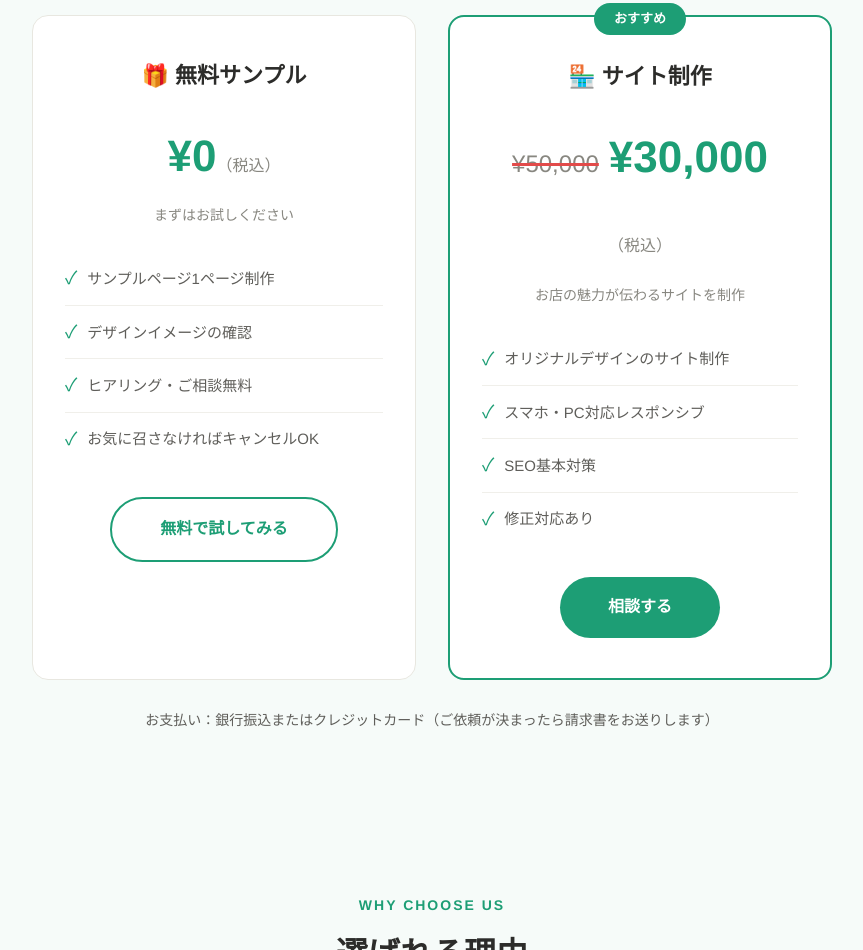
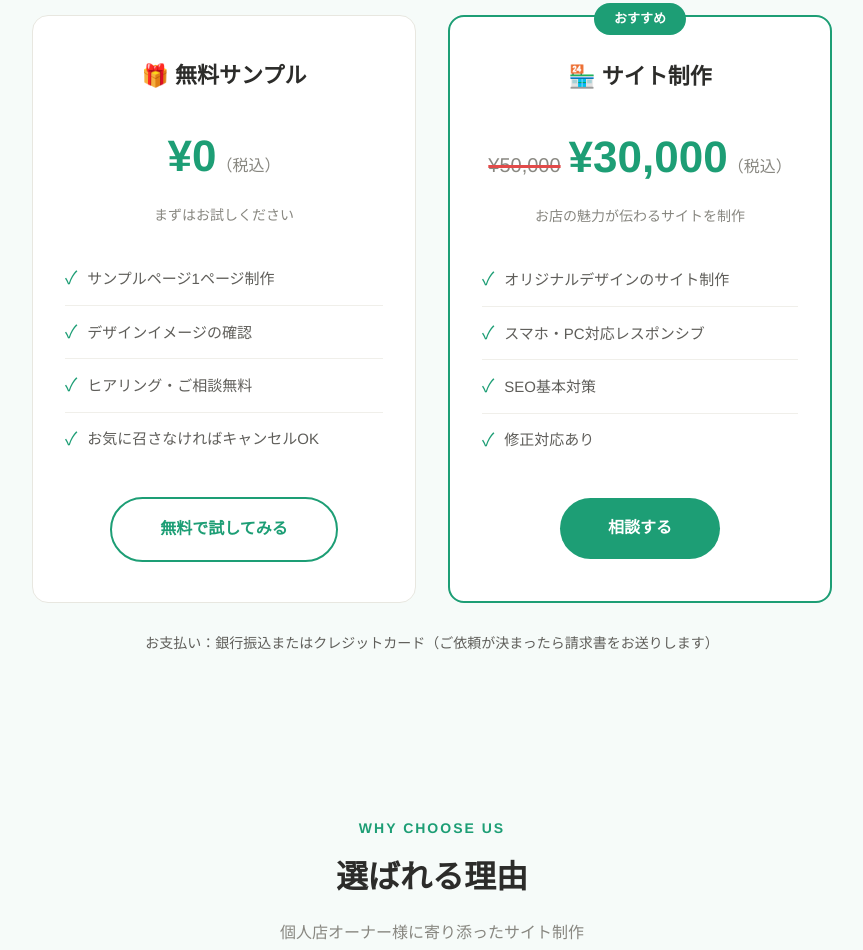
Before and after one commit to ttksqq-dot/omise-page-koubou, a plain HTML site: page index.html in a window 1280 px wide. Shown: the part 2344-3294 px from the top of the page, without its empty margins (208-1071 px from the left). Drawn offline with Linux system fonts and the light colour scheme.

Commit message:
料金表示の（税込）が途中で改行されないように修正

```diff
--- a/index.html
+++ b/index.html
@@ -603,7 +603,7 @@
                 <div class="pricing-card featured">
                     <div class="pricing-badge">おすすめ</div>
                     <h3>🏪 サイト制作</h3>
-                    <div class="price"><s style="font-size:24px;font-weight:500;color:#888780;text-decoration-color:#e24b4a;text-decoration-thickness:3px;margin-right:10px;">¥50,000</s>¥30,000<span>（税込）</span></div>
+                    <div class="price"><s style="font-size:20px;font-weight:500;color:#888780;text-decoration-color:#e24b4a;text-decoration-thickness:3px;margin-right:8px;">¥50,000</s>¥30,000<span style="display:inline-block;">（税込）</span></div>
                     <p class="price-note">お店の魅力が伝わるサイトを制作</p>
                     <ul class="pricing-features">
                         <li><span class="check">✓</span>オリジナルデザインのサイト制作</li>
```
